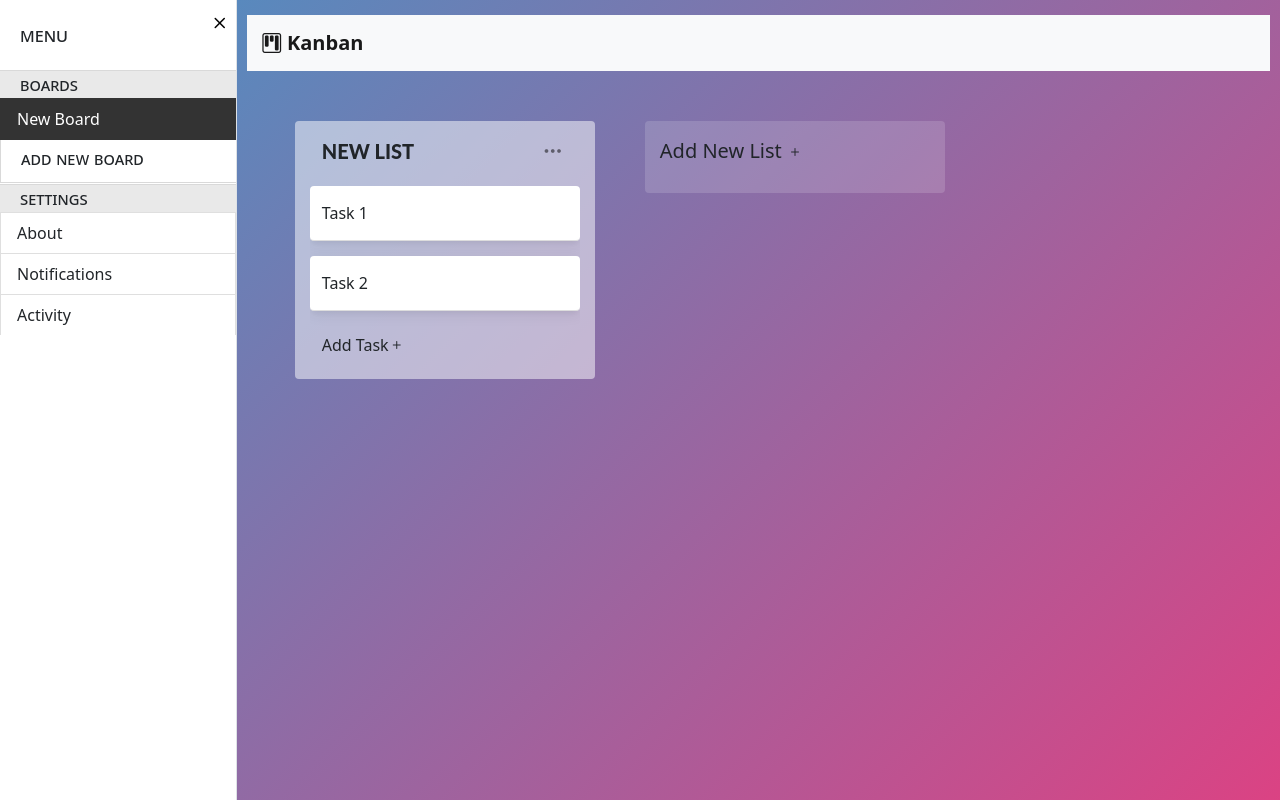
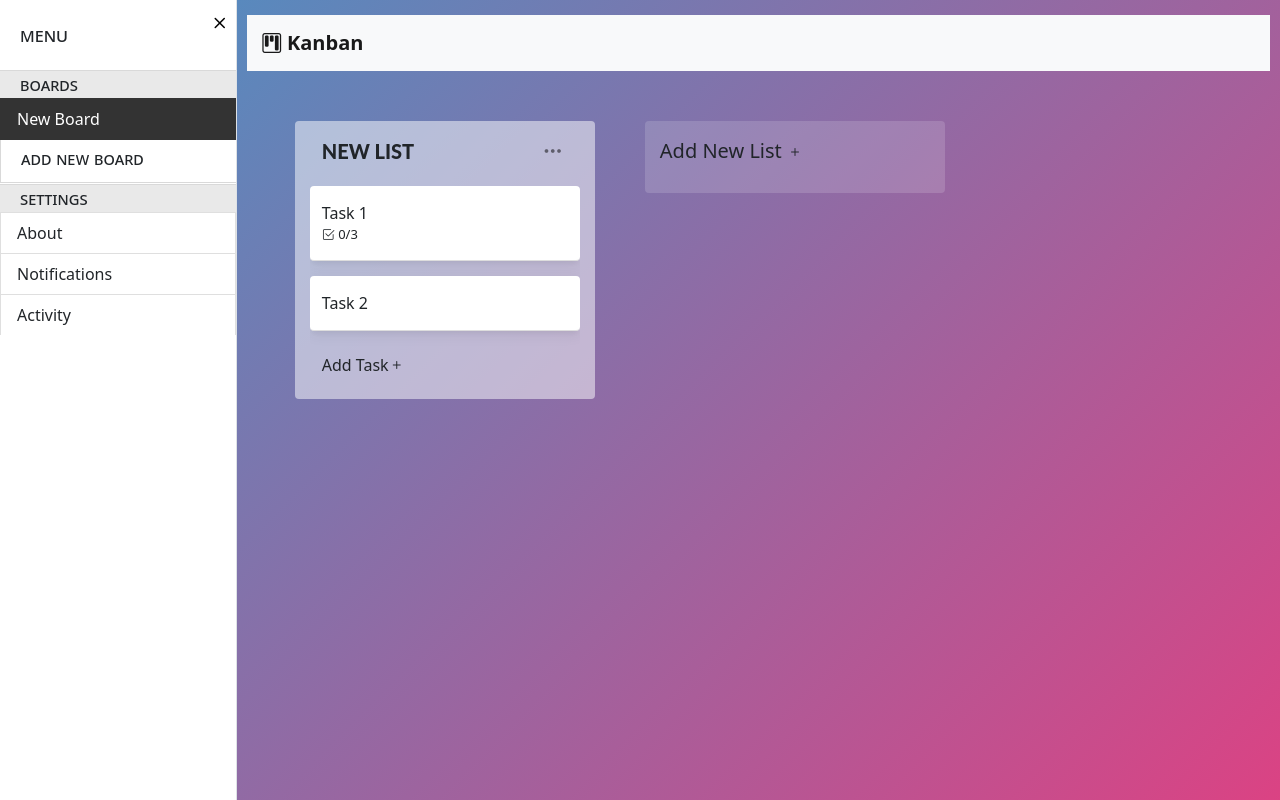
Before and after one commit to m-dorsey/Kanban-Task-Management, an Angular app: page / in a window 1280 px wide. Both pictures are taken after a click on the link "New Board". Built offline with nearby package versions, Linux system fonts and the light colour scheme.

Commit message:
added icon to track task checklist completion

```diff
--- a/src/app/main/main.component.html
+++ b/src/app/main/main.component.html
@@ -442,7 +442,7 @@
 
                                                 <div class="edit-task-checklist-progress">
                                                     <div class="progress">
-                                                        <div class="progress-bar" id="checklist-progress" style="width:0%"></div>
+                                                        <div class="progress-bar" id="checklist-{{currentTask.checklists.indexOf(checklist)}}-progress" style="width:0%"></div>
                                                     </div>
                                                 </div>
 
@@ -457,11 +457,12 @@
                                                             <s>{{item.name}}</s>
                                                         </p>
                                                     </div>
+
                                                 </div>
 
-                                                <div class="form-group edit-task-checklist-new mt-2">
-                                                    <input class="form-control form-control-sm mb-1 checklist-item-input" id="checklist-item-input" placeholder="New Item" (keydown)="validateChecklistInput()" (keyup.Enter)="addChecklistItem(currentTask, checklist); updateProgressBar(currentTask, checklist)">
-                                                    <button type="button" id="checklist-item-save" class="disabled btn btn-sm btn-success checklist-item-save" (click)="addChecklistItem(currentTask, checklist); updateProgressBar(currentTask, checklist)">Add</button>
+                                                <div class="form-group edit-task-checklist-new mt-2" id="edit-task-checklist-new">
+                                                    <input class="form-control form-control-sm mb-1 checklist-item-input" id="checklist-{{currentTask.checklists.indexOf(checklist)}}-item-input" placeholder="New Item" (keyup.Enter)="addChecklistItem(currentTask, checklist); updateProgressBar(currentTask, checklist)">
+                                                    <button type="button" id="checklist-item-save" class="btn btn-sm btn-success checklist-item-save" (click)="addChecklistItem(currentTask, checklist); updateProgressBar(currentTask, checklist)">Add</button>
                                                 </div>
                                             </div>
 
@@ -816,21 +817,29 @@
                                                 <div class="tasks-container">
 
                                                     <div class="task"
-                                                        (click)="setCurrentTask(currentBoard, column, item)"
+                                                        (click)="setCurrentTask(currentBoard, column, task)"
                                                         data-bs-toggle="modal"
                                                         data-bs-target="#editTaskModal"
-                                                        *ngFor="let item of column.tasks">
+                                                        *ngFor="let task of column.tasks">
 
                                                         <span class="task-name">
-                                                            <small *ngIf="item.labels.length == 1"><i class="bi bi-tag"></i></small>
-                                                            <small *ngIf="item.labels.length > 1"><i class="bi bi-tags"></i></small>
-                                                            {{ item.name }}
-                                                            <div *ngIf="item.hasDescription()">
-                                                                <small><i class="bi bi-justify-left"></i></small>
+                                                            <small *ngIf="task.labels.length == 1"><i class="bi bi-tag"></i></small>
+                                                            <small *ngIf="task.labels.length > 1"><i class="bi bi-tags"></i></small>
+                                                            {{ task.name }}
+                                                            <div class="d-flex justify-content-start align-items-center">
+                                                                <div *ngIf="task.hasDescription()">
+                                                                    <small><i class="bi bi-justify-left"></i></small>
+                                                                </div>
+                                                                <span style="padding: 4px" *ngIf="task.hasDescription() && task.checklists.length > 0"></span>
+                                                                <div *ngIf="task.checklists.length > 0" style="font-size: 13px">
+                                                                    <span><i class="bi bi-check2-square"></i></span>
+                                                                    <span> {{task.getChecklistStatus().complete}}/{{task.getChecklistStatus().total}}</span>
+                                                                </div>
                                                             </div>
+
                                                         </span>
 
-                                                        <span><i class="delete-task-icon bi bi-trash3" (click)="deleteTask(currentBoard, column, item)"></i></span>
+                                                        <span><i class="delete-task-icon bi bi-trash3" (click)="deleteTask(currentBoard, column, task)"></i></span>
 
 
                                                     </div>
--- a/src/app/main/main.component.ts
+++ b/src/app/main/main.component.ts
@@ -68,6 +68,8 @@ export class MainComponent implements OnInit {
         new Task("Task 2")
       ])
     ]);
+
+    b.setDescription("hi");
 
     b.columns[0].tasks[0].checklists = [
       new Checklist('Checklist')
@@ -333,6 +335,7 @@ export class MainComponent implements OnInit {
 
   setCurrentTask(board: Board, column: Column, task: Task) {
     this.currentTask = task;
+    console.log(task.getChecklistStatus());
   }
 
   editTask(event: string) {
@@ -429,33 +432,37 @@ export class MainComponent implements OnInit {
     task.checklists.splice(index, 1);
   }
 
-  validateChecklistInput() {
-    var input = <HTMLInputElement> document.getElementById('checklist-item-input');
-    var saveBtn = <HTMLElement> document.getElementById('checklist-item-save');
+  // validateChecklistInput() {
+  //   var input = <HTMLInputElement> document.getElementById('checklist-item-input');
+  //   var saveBtn = <HTMLElement> document.getElementById('checklist-item-save');
 
-    if (input.value.trim() != '') {
-      saveBtn.classList.remove('disabled');
-    } else {
-      saveBtn.classList.add('disabled');
-    }
+  //   if (input.value.trim() != '') {
+  //     saveBtn.classList.remove('disabled');
+  //   } else {
+  //     saveBtn.classList.add('disabled');
+  //   }
 
-  }
+  // }
 
   addChecklistItem(task: Task, checklist: Checklist) {
-    var input = <HTMLInputElement> document.getElementById('checklist-item-input');
-    // console.log(input.value);
-    checklist.addItem(input.value);
-    console.log(task);
+
+    var index = task.checklists.indexOf(checklist);
+    var input = <HTMLInputElement> document.getElementById(`checklist-${index}-item-input`);
+    // console.log(input);
+    if (input.value != '') {
+      checklist.addItem(input.value);
+      console.log(task);
+    }
     input.value = '';
 
-    this.validateChecklistInput();
   }
 
   updateProgressBar(task: Task, checklist: Checklist) {
 
+    var index = task.checklists.indexOf(checklist);
     var completed = checklist.getNumCompleted();
     var total = checklist.items.length;
-    var progress = <HTMLElement> document.getElementById('checklist-progress');
+    var progress = <HTMLElement> document.getElementById(`checklist-${index}-progress`);
 
     if (completed == total) {
       // console.log('100%');
@@ -463,13 +470,16 @@ export class MainComponent implements OnInit {
       setTimeout(() => {
         progress.classList.add('bg-success');
       }, 500);
+
     } else {
+
       progress.classList.remove('bg-success');
       // console.log(completed, total);
       var perc = ( ((completed / total)*100).toFixed(3) + "%" );
       // console.log(perc);
       progress.style.width = perc;
     }
+
   }
 
 
--- a/src/app/models/task.model.ts
+++ b/src/app/models/task.model.ts
@@ -7,11 +7,16 @@ export class Task {
     public description: string;
     public labels: Label[];
     public checklists: Checklist[];
+    public checklistStatus: {
+        complete: number,
+        total: number
+    };
 
     constructor(public name: string) {
         this.description = "";
         this.labels = [];
         this.checklists = []
+        this.checklistStatus = this.getChecklistStatus();
     }
 
     setDescription(str: string) {
@@ -36,4 +41,28 @@ export class Task {
             new Checklist(str)
         );
     }
+
+    getChecklistStatus() {
+
+        if (this.checklists.length < 1) {
+
+            return { complete: 0, total: 0 };
+
+        } else {
+
+            var complete = 0;
+            var total = 0;
+
+            for(let checklist of this.checklists) {
+                if (checklist.items.length > 0) {
+                    complete += checklist.getNumCompleted();
+                    total += checklist.items.length;
+                }
+            }
+
+            return {complete: complete, total: total};
+
+        }
+
+    }
 }
```
